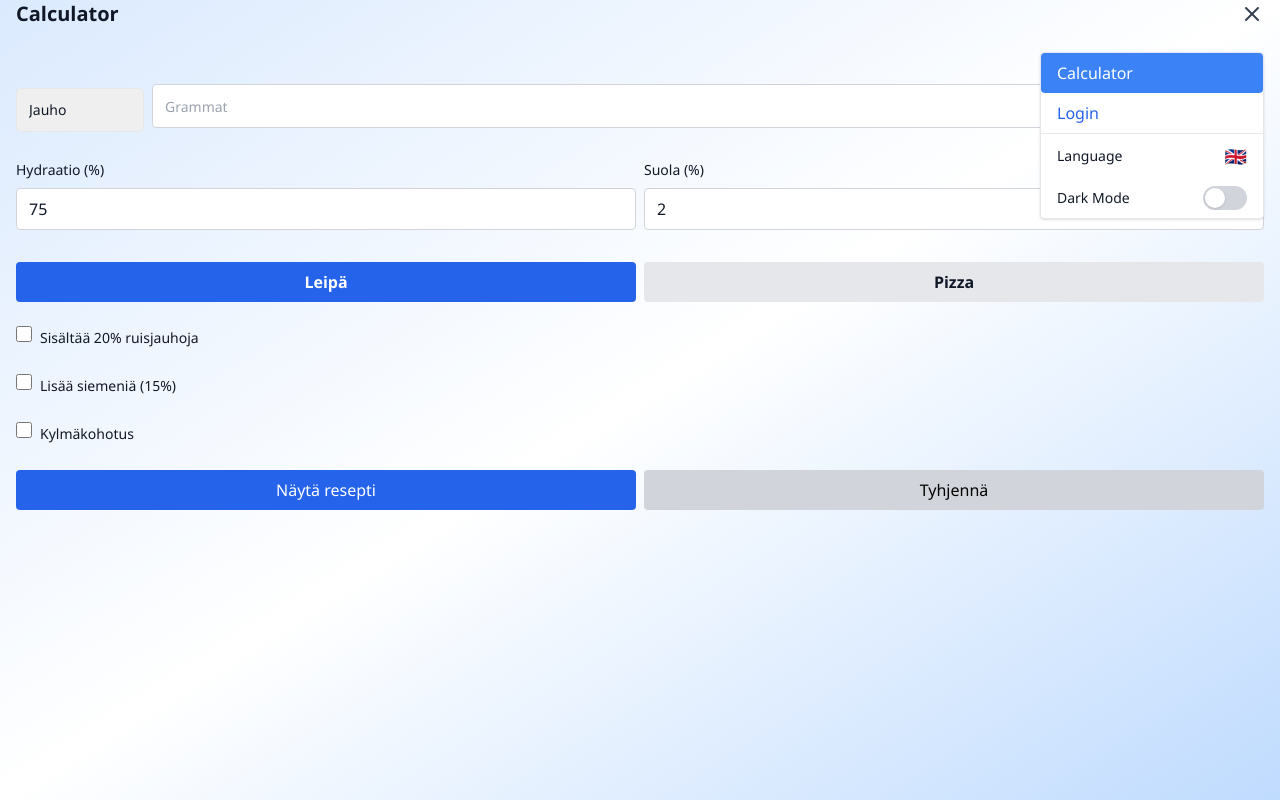
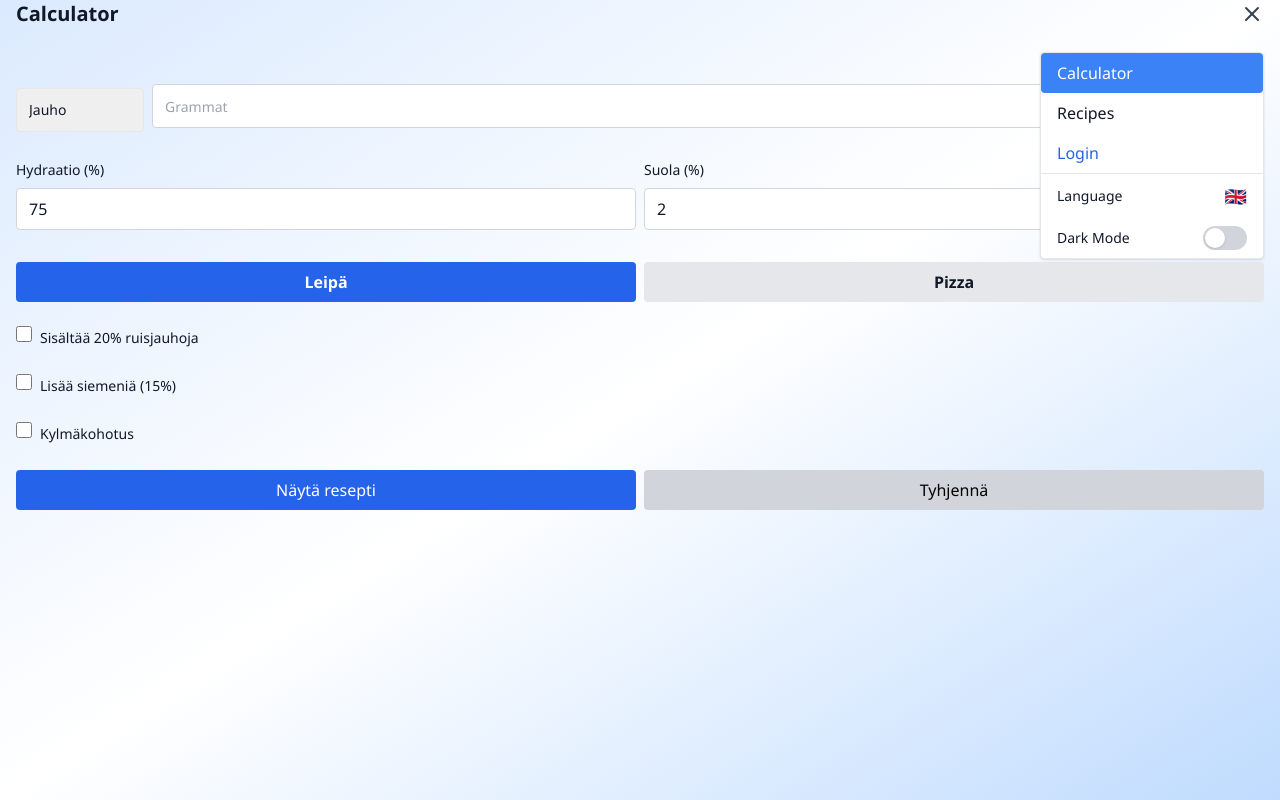
Before and after one commit to VilleJLehtola/Dough-calculator, a React (Vite) app: page / in a window 1280 px wide. Both pictures are taken after a click on the button "Menu". Built offline with nearby package versions, Linux system fonts and the light colour scheme; no server answers.

Commit message:
Update Header.jsx

```diff
--- a/src/components/Header.jsx
+++ b/src/components/Header.jsx
@@ -65,6 +65,17 @@ export default function Header({ user, activeView, setActiveView, logout }) {
             {t("Calculator")}
           </button>
 
+          <button
+            onClick={() => handleViewChange('recipes')}
+            className={`block w-full text-left px-4 py-2 rounded ${
+              activeView === 'recipes'
+                ? 'bg-blue-500 text-white'
+                : 'hover:bg-gray-100 dark:hover:bg-gray-700 dark:text-white'
+            }`}
+          >
+            {t("Recipes")}
+          </button>
+
           {user && (
             <>
               <button
@@ -76,17 +87,6 @@ export default function Header({ user, activeView, setActiveView, logout }) {
                 }`}
               >
                 {t("Favorites")}
-              </button>
-
-              <button
-                onClick={() => handleViewChange('recipes')}
-                className={`block w-full text-left px-4 py-2 rounded ${
-                  activeView === 'recipes'
-                    ? 'bg-blue-500 text-white'
-                    : 'hover:bg-gray-100 dark:hover:bg-gray-700 dark:text-white'
-                }`}
-              >
-                {t("Recipes")}
               </button>
 
               {isAdmin && (
```
